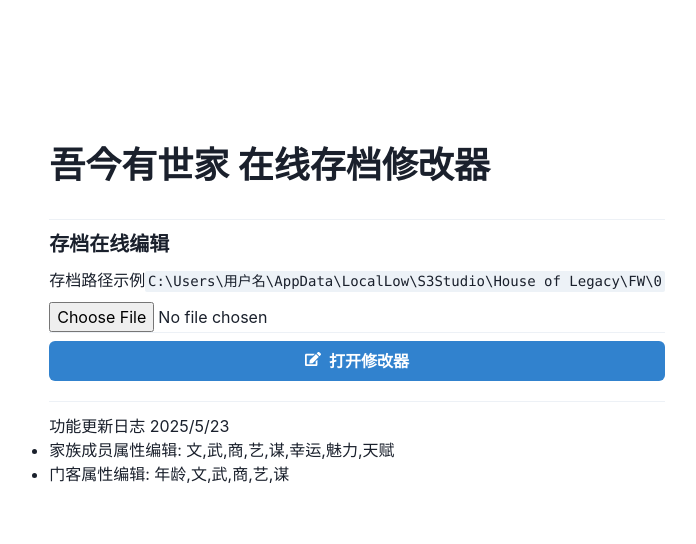
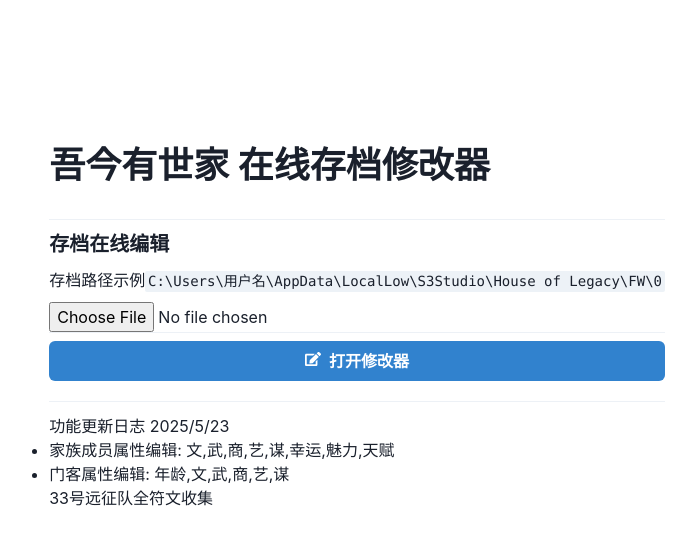
Before and after one commit to chaomian123/House_of_Legacy_cheat_editor, a Next.js app: page / in a window 1280 px wide. Shown: the top 544 px of the page, without its empty margins (283-979 px from the left). Built offline with nearby package versions, Linux system fonts and the light colour scheme; no server answers.

Commit message:
remove letter

```diff
--- a/pages/_app.js
+++ b/pages/_app.js
@@ -9,12 +9,11 @@ export default function App({ Component, pageProps }) {
         <title>house of legency cheat editor</title>
         <meta property='og:site_name' content='吾今有世家修改器' />
         <meta name='keywords'
-          content='house of legency, house of legency cheat, house of legency cheat save file, 吾 今 有 世 家 修改器, 吾今有世家 修改器, 吾今有世家'
+          content='house of legency, house of legency cheat, house of legency cheat save file, 吾 今 有 世 家 修改器, 吾今有世家 修改器, 吾今有世家 '
         />
         <meta name="google-adsense-account" content="ca-pub-1056917899569324"></meta>
         <script async src="https://pagead2.googlesyndication.com/pagead/js/adsbygoogle.js?client=ca-pub-1056917899569324"
      crossorigin="anonymous"></script>
-     <script src="https://analytics.ahrefs.com/analytics.js" data-key="KIhjCyEc3LpDR/QIvFuOKQ" async></script>
         <meta name='viewport' content='initial-scale=1.0, width=device-width' />
       </Head>
 
--- a/pages/index.js
+++ b/pages/index.js
@@ -15,7 +15,8 @@ import {
   ModalBody,
   ModalCloseButton,
   useDisclosure,
-  IconButton
+  IconButton,
+  Link
 } from '@chakra-ui/react';
 import { CloseIcon } from '@chakra-ui/icons';
 import { useEffect, useState } from 'react';
@@ -60,11 +61,12 @@ export default function Home() {
           <CryptForm isLoading={isLoading} setIsLoading={setIsLoading} password={password} />
           <Divider mt='5' mb='3' />
           <Text>功能更新日志 2025/5/23</Text>
-
             <ul>
               <li>家族成员属性编辑: 文,武,商,艺,谋,幸运,魅力,天赋</li>
               <li>门客属性编辑: 年龄,文,武,商,艺,谋</li>
             </ul>
+
+            <Link href="/expedition33">33号远征队全符文收集</Link>
         </Box>
       </Flex>
     </>
```
